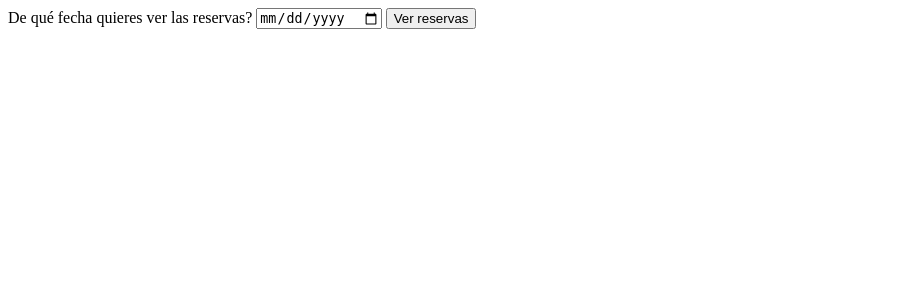
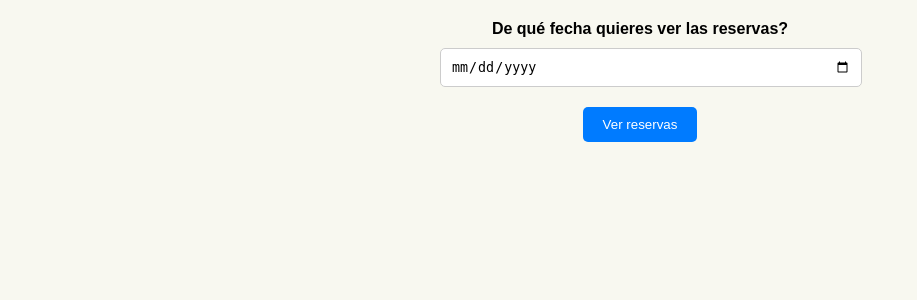
Before and after one commit to joacoortizmartinez/AppWeb-Barberia, a Flask app: page /ver-reservas in a window 1280 px wide. Shown: the top 300 px of the page, without its empty margins (0-917 px from the left). Run offline with Flask 3, Linux system fonts and the light colour scheme; the visitor is signed in with stand-in values (Sample User, id 1).

Commit message:
Cambios en html's y css

```diff
--- /dev/null
+++ b/app/static/css/style_ver_reservas.css
@@ -0,0 +1,63 @@
+
+body {
+    font-family: Arial, sans-serif;
+    background-color: #f8f8f0;
+    margin: 0;
+    padding: 0;
+}
+
+
+form {
+    margin: 20px auto;
+    max-width: 400px;
+    text-align: center;
+}
+
+label {
+    display: block;
+    margin-bottom: 10px;
+    font-weight: bold;
+}
+
+input[type="date"] {
+    width: 100%;
+    padding: 10px;
+    border: 1px solid #ccc;
+    border-radius: 5px;
+    margin-bottom: 20px;
+}
+
+button[type="submit"] {
+    background-color: #007bff;
+    color: #fff;
+    border: none;
+    padding: 10px 20px;
+    border-radius: 5px;
+    cursor: pointer;
+}
+
+
+table {
+    width: 100%;
+    border-collapse: collapse;
+    margin-top: 20px;
+}
+
+th, td {
+    padding: 10px;
+    text-align: left;
+    border-bottom: 1px solid #ddd;
+}
+
+th {
+    background-color: #f8f8f0;
+    font-weight: bold;
+}
+
+
+h2 {
+    text-align: center;
+    margin-top: 20px;
+    font-size: 24px;
+    color: #333;
+}
--- a/app/templates/admin/ver_reservas.html
+++ b/app/templates/admin/ver_reservas.html
@@ -4,6 +4,7 @@
     <meta charset="UTF-8">
     <meta name="viewport" content="width=device-width, initial-scale=1.0">
     <title> Ver Reservas </title>
+    <link rel="stylesheet" href="{{ url_for('static', filename='css/style_ver_reservas.css')}}">
 </head>
 <body>
     <form action="/ver-reservas" method="POST">
```
